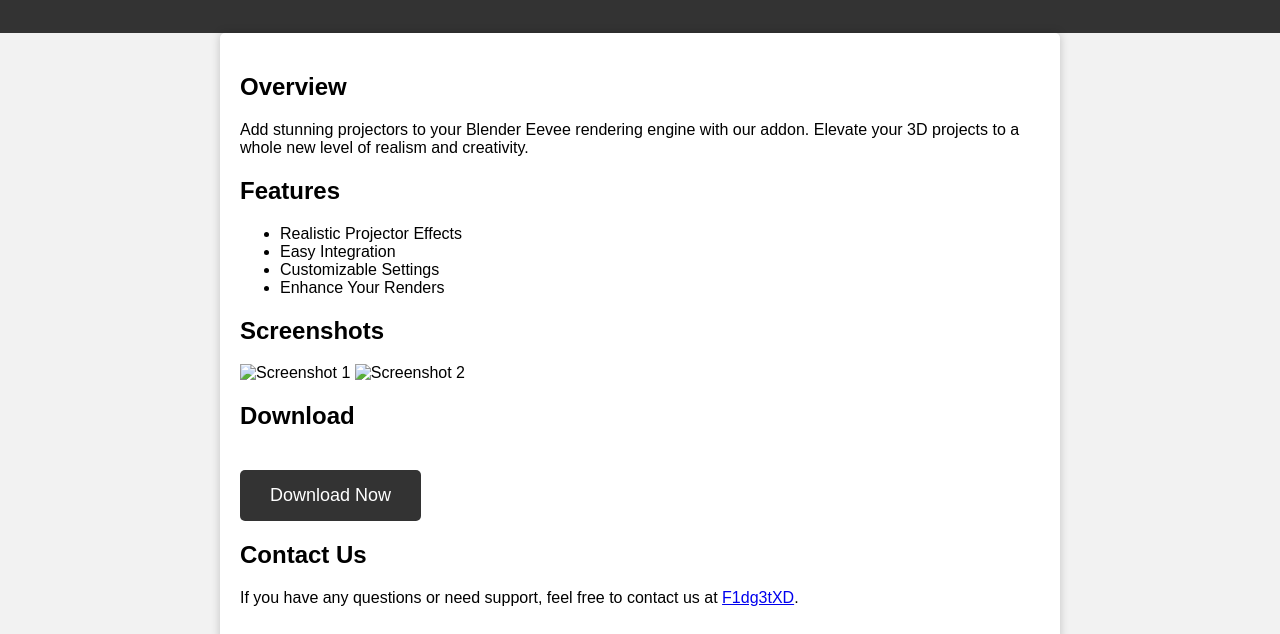
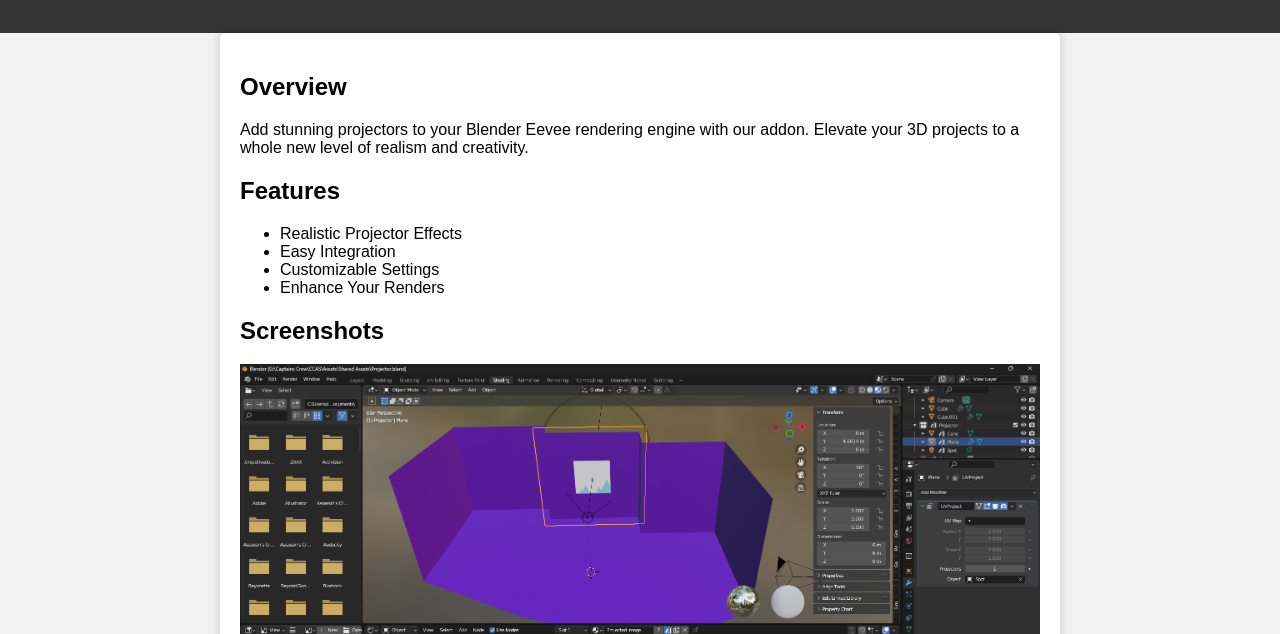
Before and after one commit to F1dg3tXD/Eevee-Projectors, a plain HTML site: page index.html in a window 1280 px wide. Shown: the part 99-733 px from the top of the page. Drawn offline with Linux system fonts and the light colour scheme.

Commit message:
Update index.html

```diff
--- a/index.html
+++ b/index.html
@@ -73,8 +73,8 @@
         </ul>
 
         <h2>Screenshots</h2>
-        <img src="image1.jpg" alt="Screenshot 1">
-        <img src="image2.jpg" alt="Screenshot 2">
+        <img src="img/preview1.png" alt="Screenshot 1">
+        <img src="img/preview2.png" alt="Screenshot 2">
         <!-- Add more screenshots as needed -->
 
         <h2>Download</h2>
```
